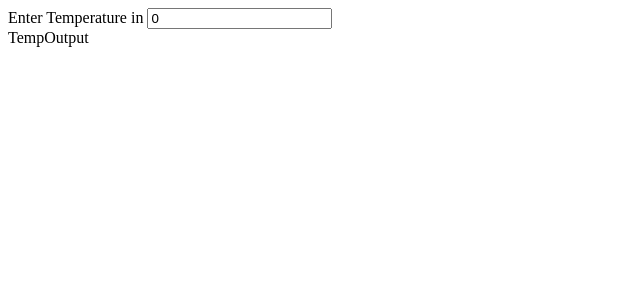
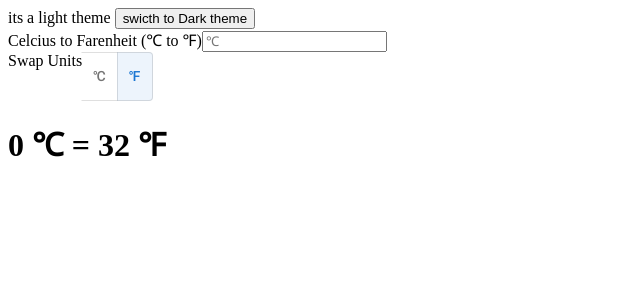
Before and after one commit to stephn2027/temp-convert, a React (Create React App) app: page / in a window 1280 px wide. Shown: the top 300 px of the page, without its empty margins (0-640 px from the left). Built offline with nearby package versions, Linux system fonts and the light colour scheme.

Commit message:
finished conversion of temperature and added contexts for themes shared globaly

```diff
--- a/package.json
+++ b/package.json
@@ -3,6 +3,9 @@
   "version": "0.1.0",
   "private": true,
   "dependencies": {
+    "@emotion/react": "^11.9.0",
+    "@emotion/styled": "^11.8.1",
+    "@mui/material": "^5.6.1",
     "@testing-library/jest-dom": "^5.16.4",
     "@testing-library/react": "^13.0.1",
     "@testing-library/user-event": "^13.5.0",
--- a/src/Components/App.js
+++ b/src/Components/App.js
@@ -1,25 +1,51 @@
-import React,{useEffect, useState} from 'react';
-import Temp from "./Temp";
-import TempDisplay from "./TempDisplay";
+/* eslint-disable react-hooks/exhaustive-deps */
+import { ThemeContext } from '../contexts/theme';
+import React, { useContext, useEffect, useState } from 'react';
+import Temp from './Temp';
+import TempDisplay from './TempDisplay';
 
 function App() {
 
-  const [temp,setTemp]= useState(0);
-
+  const [{theme,isDark},toggleTheme] = useContext(ThemeContext);
+  console.log(theme, "theme")
+  const [temp, setTemp] = useState(0);
+  const [scale, setScale] = useState(false);
+  const [tempDisplay, setTempDisplay] = useState('');
   useEffect(() => {
-
-  }, [temp])
-
-  const handleChangeTemp =(value)=>{
-    setTemp(value);
-
-  }
+    convertTemp(temp);
+  }, [temp, scale]);
 
 
+  const handleChangeScale = () => setScale(!scale);
+
+  const toCelcuis = (temperature) => {
+    return ((temperature - 32) * 5) / 9;
+  };
+  const toFarenheit = (temperature) => {
+    return (temperature * 9) / 5 + 32;
+  };
+
+  const convertTemp = (value) => {
+    value = value ? value : 0;
+    let tempVal = parseFloat(value);
+    let convertedTemp = scale ? toCelcuis(tempVal) : toFarenheit(tempVal);
+    setTempDisplay(Math.round(convertedTemp * 1000) / 1000);
+  };
+
   return (
-    <div className="App">
-      <Temp  temp={temp} setTemp={setTemp}></Temp>
-      <TempDisplay ></TempDisplay>
+    <div className="App" style={{backgroundColor:theme.backgroundColor,color:theme.color}}>
+    <div>its a {isDark?"Dark theme":"light theme"} <button onClick={toggleTheme}>swicth to {!isDark?"Dark theme":"light theme"}</button></div>
+      <Temp
+        temp={temp}
+        onChangeScale={handleChangeScale}
+        scale={scale}
+        setTemp={setTemp}
+      ></Temp>
+      <TempDisplay
+        tempDisplay={tempDisplay}
+        temp={temp}
+        scale={scale}
+      ></TempDisplay>
     </div>
   );
 }
--- a/src/Components/Temp.jsx
+++ b/src/Components/Temp.jsx
@@ -1,30 +1,47 @@
-import React, { useState,useEffect } from 'react';
-
-export default function Temp({ temp, setTemp }) {
-  const [temperature, setTemperature] = useState('');
-
-
-  useEffect(()=>{
-
-    const handleChange = (value) => {
-      setTemperature(value);
-    };
-  },[])
+import React, { useState, useEffect } from 'react';
+import { ToggleButtonGroup,ToggleButton } from '@mui/material';
+export default function Temp({ temp, setTemp, scale, onChangeScale }) {
+  const scaleName = scale ? ' Celcius ' : ' Farenheit ';
+  const scaleNameR = scale ? ' Farenheit ' : ' Celcius ';
+  const tempSign = !scale ? '℃' : '℉';
+  const tempSignR = scale? '℃' : '℉';
 
   return (
     <div className="temp temp__container">
       <form className="temp__form">
         <div className="input__group">
-          <label className="form__label" htmlFor="number">
-            Enter Temperature in{' '}
+          <label
+            className="form__label"
+            htmlFor="number"
+            placeholder={tempSign}
+          >
+            {scaleNameR} to
+            {scaleName}({tempSign} to {tempSignR})
           </label>
+
           <input
+            placeholder={tempSign}
             className="form__input"
             type="number"
             name="number"
-            value={temp}
+            value={temp ? temp : ''}
             onChange={(e) => setTemp(e.target.value)}
           />
+        </div>
+        <div className='toggle__group'>
+
+        <ToggleButtonGroup
+          color="primary"
+          value={scale?scaleName:scaleNameR}
+          exclusive
+          onChange={onChangeScale}
+        >
+          <div className='toggle__text'>Swap Units</div>
+          <ToggleButton value={scaleName}>℃</ToggleButton>
+
+          <ToggleButton value={scaleNameR}> ℉ </ToggleButton>
+
+        </ToggleButtonGroup>
         </div>
       </form>
     </div>
--- a/src/Components/TempDisplay.jsx
+++ b/src/Components/TempDisplay.jsx
@@ -1,7 +1,17 @@
-import React from 'react'
+import React from 'react';
 
-export default function TempDisplay() {
+export default function TempDisplay({ tempDisplay, scale, temp }) {
+  let tempSign = scale ? '℉' : '℃';
+  let tempSignR = scale ? '℃' : '℉';
   return (
-    <div>TempOutput</div>
-  )
+    <div>
+      <div className="display__group">
+        <div className="display__text">
+          <h1>
+            {temp} {tempSign} = {tempDisplay} {tempSignR}
+          </h1>
+        </div>
+      </div>
+    </div>
+  );
 }
--- /dev/null
+++ b/src/contexts/theme.js
@@ -0,0 +1,35 @@
+import { createContext, useEffect } from 'react';
+import { useState } from 'react';
+export const ThemeContext = createContext();
+
+const themes = {
+  darkMode: {
+    backgroundColor: 'black',
+    color: 'white',
+  },
+  lightMode: {
+    backgroundColor: 'white',
+    color: 'black',
+  },
+};
+
+export const ThemeProvider = ({ children }) => {
+  const [isDark, setIsDark] = useState(false);
+  const theme = isDark ? themes.darkMode : themes.lightMode;
+
+  useEffect(() => {
+    const isDark = localStorage.getItem('isDark') === 'true';
+    setIsDark(isDark);
+  }, []);
+
+  const toggleTheme = () => {
+    localStorage.setItem('isDark', JSON.stringify(!isDark));
+    setIsDark(!isDark);
+  };
+
+  return (
+    <ThemeContext.Provider value={[{ theme, isDark }, toggleTheme]}>
+      {children}
+    </ThemeContext.Provider>
+  );
+};
--- a/src/index.js
+++ b/src/index.js
@@ -2,12 +2,15 @@ import React from 'react';
 import ReactDOM from 'react-dom/client';
 
 import App from './Components/App';
-
+import { ThemeProvider } from './contexts/theme';
 
 const root = ReactDOM.createRoot(document.getElementById('root'));
 root.render(
   <React.StrictMode>
+  <ThemeProvider>
+
     <App />
+  </ThemeProvider>
   </React.StrictMode>
 );
 
```
Also changed, not shown: 1 other file (tests, documents, lock files or other folders).
